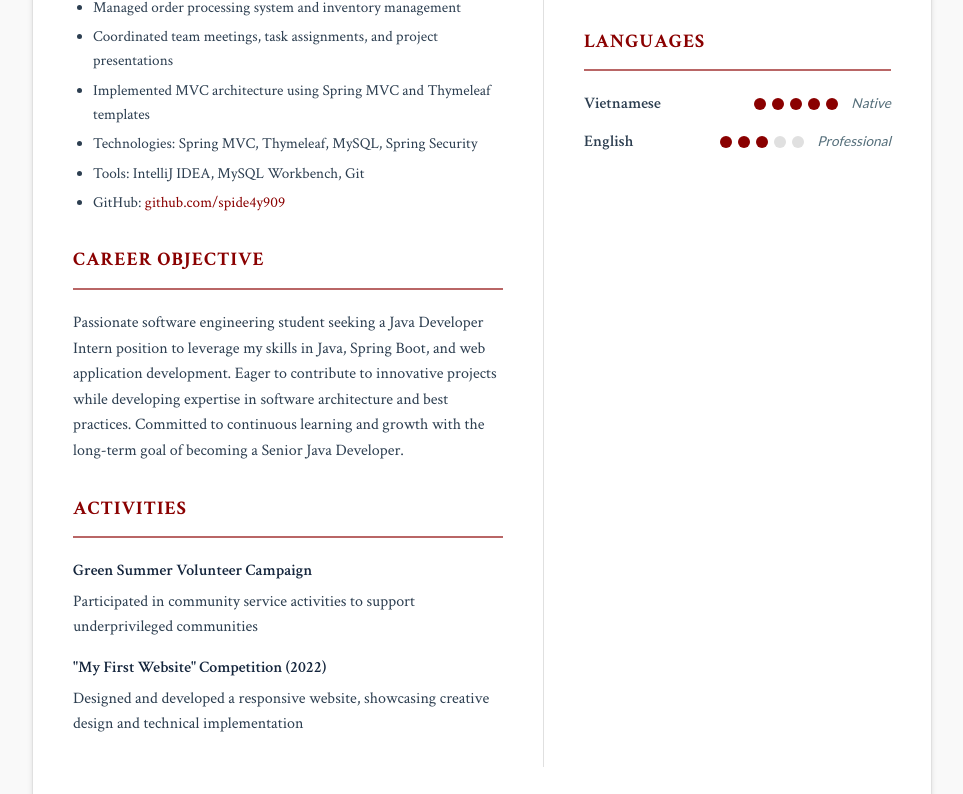
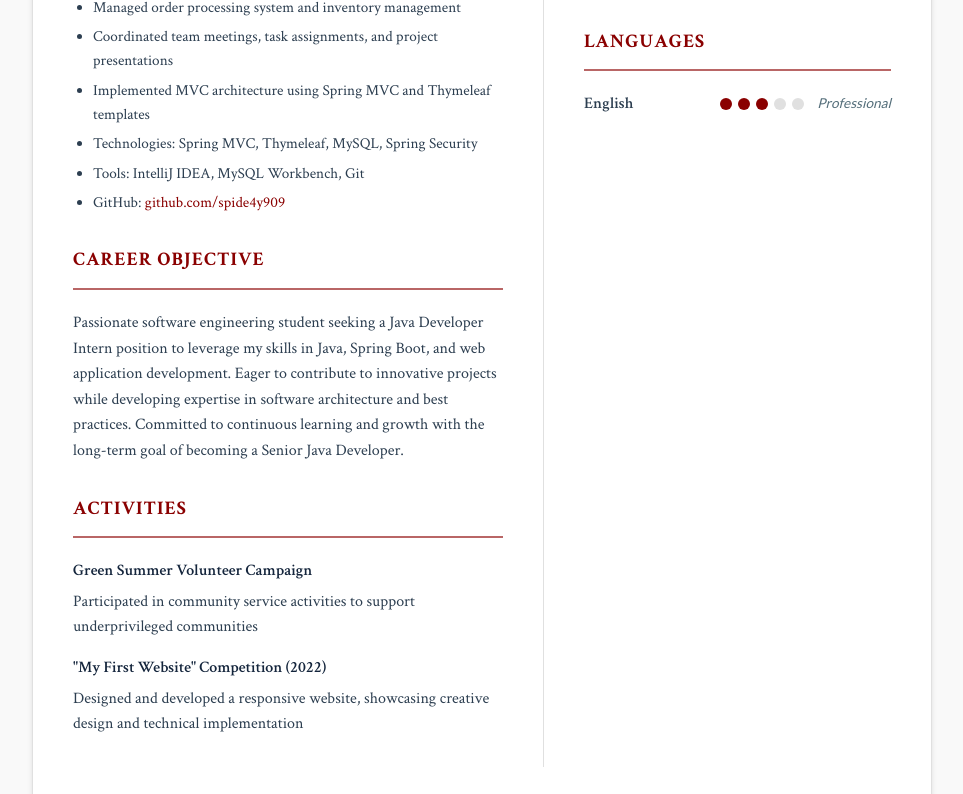
Before and after one commit to dangvanphucnghia/dangvanphucnghia.github.io, a plain HTML site: page index.html in a window 1280 px wide. Shown: the part 1338-2132 px from the top of the page, without its empty margins (158-1121 px from the left). Drawn offline with Linux system fonts and the light colour scheme.

Commit message:
Update cv

```diff
--- a/index.html
+++ b/index.html
@@ -289,17 +289,6 @@
                         <div class="section-content">
                             <div class="language-container">
                                 <div class="language">
-                                    <span class="language-name">Vietnamese</span>
-                                    <div class="language-level">
-                                        <span class="language-dot filled"></span>
-                                        <span class="language-dot filled"></span>
-                                        <span class="language-dot filled"></span>
-                                        <span class="language-dot filled"></span>
-                                        <span class="language-dot filled"></span>
-                                        <span class="level-text">Native</span>
-                                    </div>
-                                </div>
-                                <div class="language">
                                     <span class="language-name">English</span>
                                     <div class="language-level">
                                         <span class="language-dot filled"></span>
```
